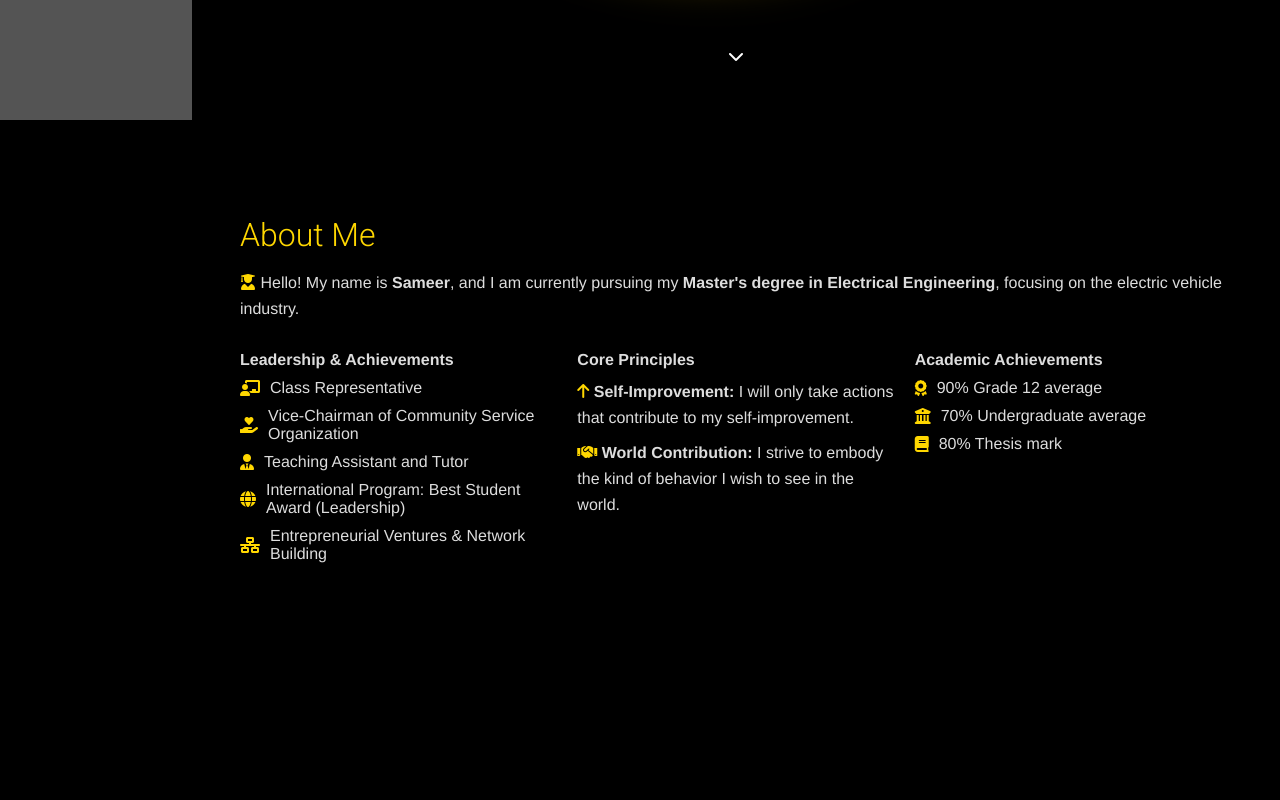
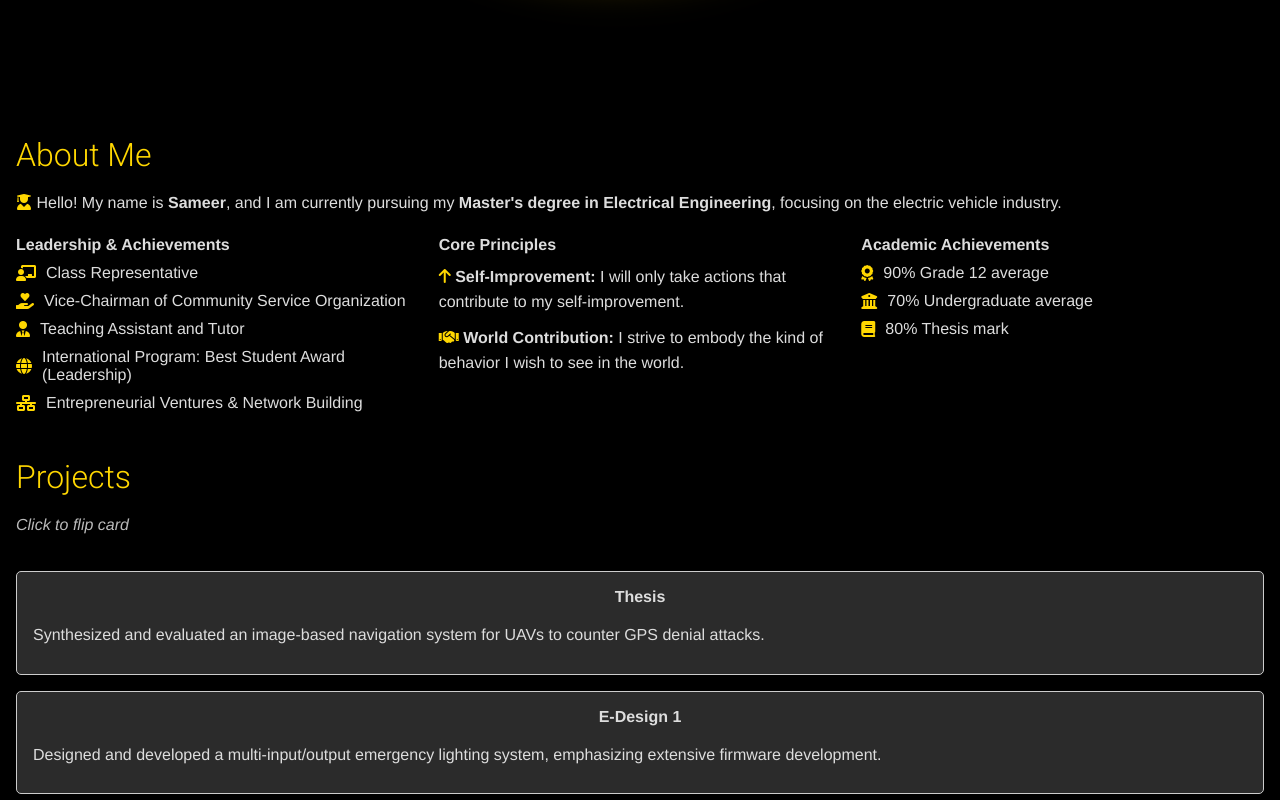
Before and after one commit to Samshabz/NewWebsite, a plain HTML site: page index.html in a window 1280 px wide. Shown: the part 680-1480 px from the top of the page. Drawn offline with Linux system fonts and the light colour scheme.

Commit message:
Production V1.042

```diff
--- a/index.html
+++ b/index.html
@@ -36,7 +36,7 @@
 </head>
 <body>
   <!-- Sidebar Navigation -->
-  <nav class="sidebar">
+  <!-- <nav class="sidebar">
     <ul>
       <li><a href="#start">Home</a></li>
       <li><a href="#about">About</a></li>
@@ -45,7 +45,7 @@
 
       <li><a href="#contact">Contact</a></li>
     </ul>
-  </nav>
+  </nav> -->
 
   <!-- Main Content -->
   <div class="content">
@@ -81,19 +81,20 @@
 
     </section>
 
-
-    <!-- ABOUT -->
+<!-- ABOUT -->
 <section id="about" class="section">
   <h2>About Me</h2>
-  <div class="about-content">
-    <!-- Introduction -->
+
+  <!-- Introduction -->
+  <div class="about-wrapper">
     <p>
       <i class="fa-solid fa-user-graduate"></i> Hello! My name is <strong>Sameer</strong>, and I am currently pursuing my
       <strong>Master's degree in Electrical Engineering</strong>, focusing on the electric vehicle industry.
     </p>
+  </div>
 
-
-
+  <!-- Rest of the Sections -->
+  <div class="rest-wrapper">
     <!-- Leadership and Achievements -->
     <div class="leadership-section">
       <h3><i></i> Leadership & Achievements</h3>
@@ -126,8 +127,6 @@
         <li><i class="fa-solid fa-book"></i> 80% Thesis mark</li>
       </ul>
     </div>
-
-
   </div>
 </section>
 
--- a/script.js
+++ b/script.js
@@ -24,7 +24,7 @@
 
     // Force phone mode for testing (Set to `true` or `false` explicitly)
     const isDevicePhone = () => {
-      // return true;
+      return true;
       return (
         "ontouchstart" in window ||
         navigator.maxTouchPoints > 10 ||
--- a/styles.css
+++ b/styles.css
@@ -175,7 +175,7 @@ body {
   transition: color 0.3s;
 }
 
-@media (hover: hover) {
+@media (hover: hover) and (pointer: fine) {
 .sidebar a:hover,
 .dark-theme .sidebar .active {
   color: var(--accent-color);
@@ -218,7 +218,7 @@ body {
   opacity: 0.8;
 }
 
-@media (hover: hover) {
+@media (hover: hover) and (pointer: fine) {
 .download-button:hover {
   background-color: #e0e0e0; /* Darker gray on hover */
   box-shadow: 0 4px 8px rgba(0, 0, 0, 0.2); /* Deeper shadow */
@@ -254,13 +254,13 @@ body {
 
 
 /* Content wrapper */
-.content {
-  margin-left: 15vw; /* ensure page is separated from sidebar */
-}
+/* .content {
+  margin-left: 15vw;
+} */
 
 /* Section styling + fade-in transition */
 .section {
-  min-height: 100vh;
+  /* min-height: 100vh; */
   padding: 6rem 3rem 3rem 3rem;
   opacity: 0;
   transform: translateY(20px);
@@ -341,7 +341,7 @@ h1, h2 {
 .cards-container {
   display: grid;
   grid-gap: 1rem;
-  grid-template-columns: repeat(auto-fit, minmax(20rem, 1fr));
+  grid-template-columns: repeat(auto-fit, minmax(18rem, 1fr));
   perspective: 1000px;
 }
 
@@ -409,7 +409,7 @@ h1, h2 {
   transform: rotateY(180deg);
 }
 
-@media (hover: hover) {
+@media (hover: hover) and (pointer: fine) {
 .card:hover {
   transform: scale(1.02);
   /* Increase darkness */
@@ -441,6 +441,29 @@ h1, h2 {
   flex: 1; /* Each section takes equal width if space permits */
   min-width: 300px; /* Ensures sections stack if the screen is narrow */
 }
+
+/* Overall Section Styling */
+#about .about-wrapper, #about .rest-wrapper {
+  margin-bottom: 20px; /* Spacing between the introduction and the rest */
+}
+
+/* Introduction Styling */
+.about-wrapper {
+  display: block; /* Ensures introduction always stays on a single line */
+}
+
+/* Rest Wrapper Styling */
+.rest-wrapper {
+  display: flex;
+  flex-wrap: wrap; /* Allows the sections to wrap on smaller screens */
+  gap: 20px; /* Space between the subsections */
+}
+
+.leadership-section, .core-principles, .academic-section {
+  flex: 1; /* Equal width for subsections */
+  min-width: 300px; /* Ensures stacking on smaller screens */
+}
+
 
 h3 {
   margin-bottom: 10px;
--- a/wallpaper.css
+++ b/wallpaper.css
@@ -28,7 +28,7 @@
     /* the top distance equals: (vh - sqr_side_length)/2 */
     top: calc((100vh - min(70vw, 70vh))/2);
     /* same with left right */
-    left: calc((100vw - min(70vw, 70vh)-15vw)/2 + 15vw);
+    left: calc((100vw - min(70vw, 70vh)-0)/2 + 0);
     filter: blur(calc(var(--size, 75px) / 20));
     background-image: linear-gradient(
       hsl(23, 69%, 46%),
```
